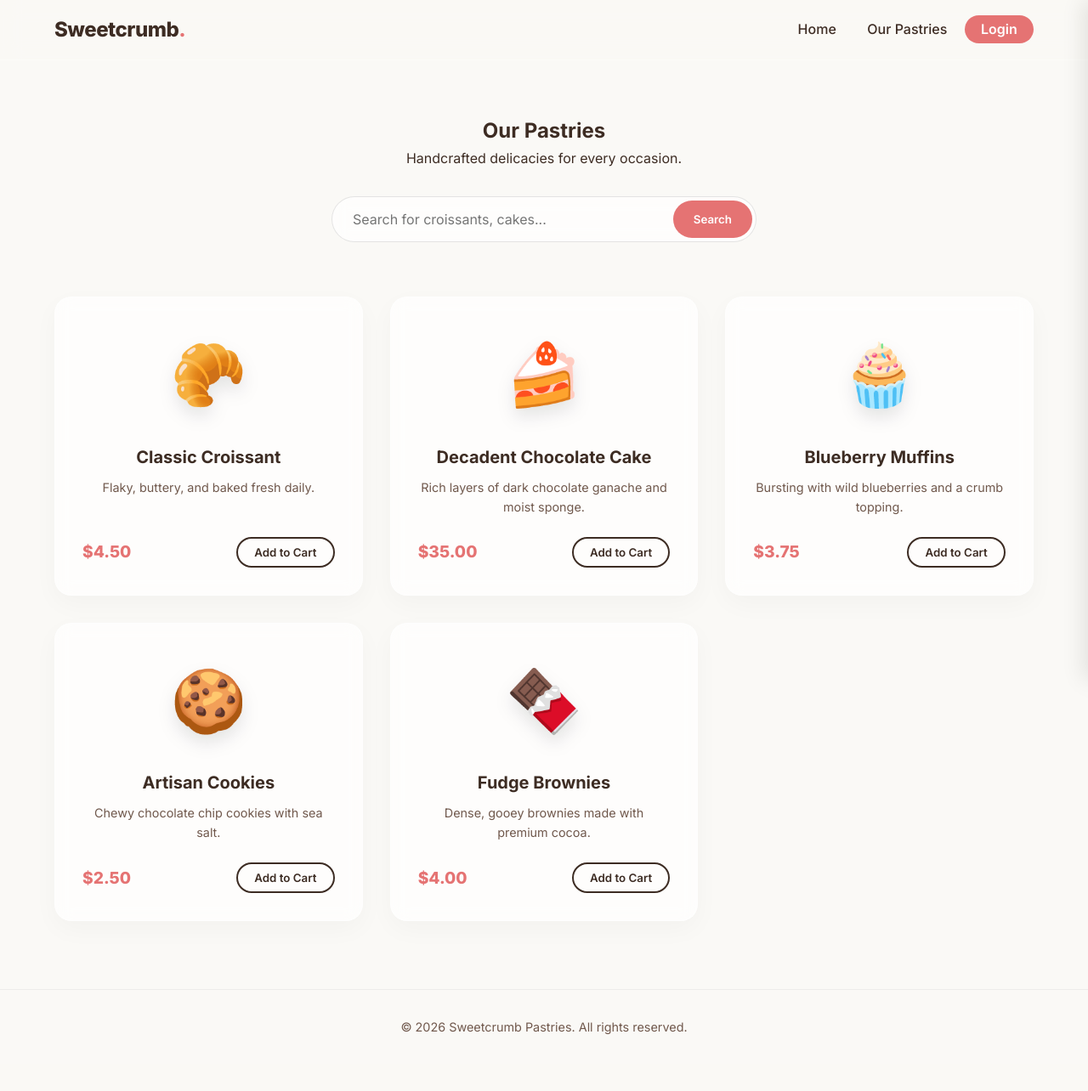
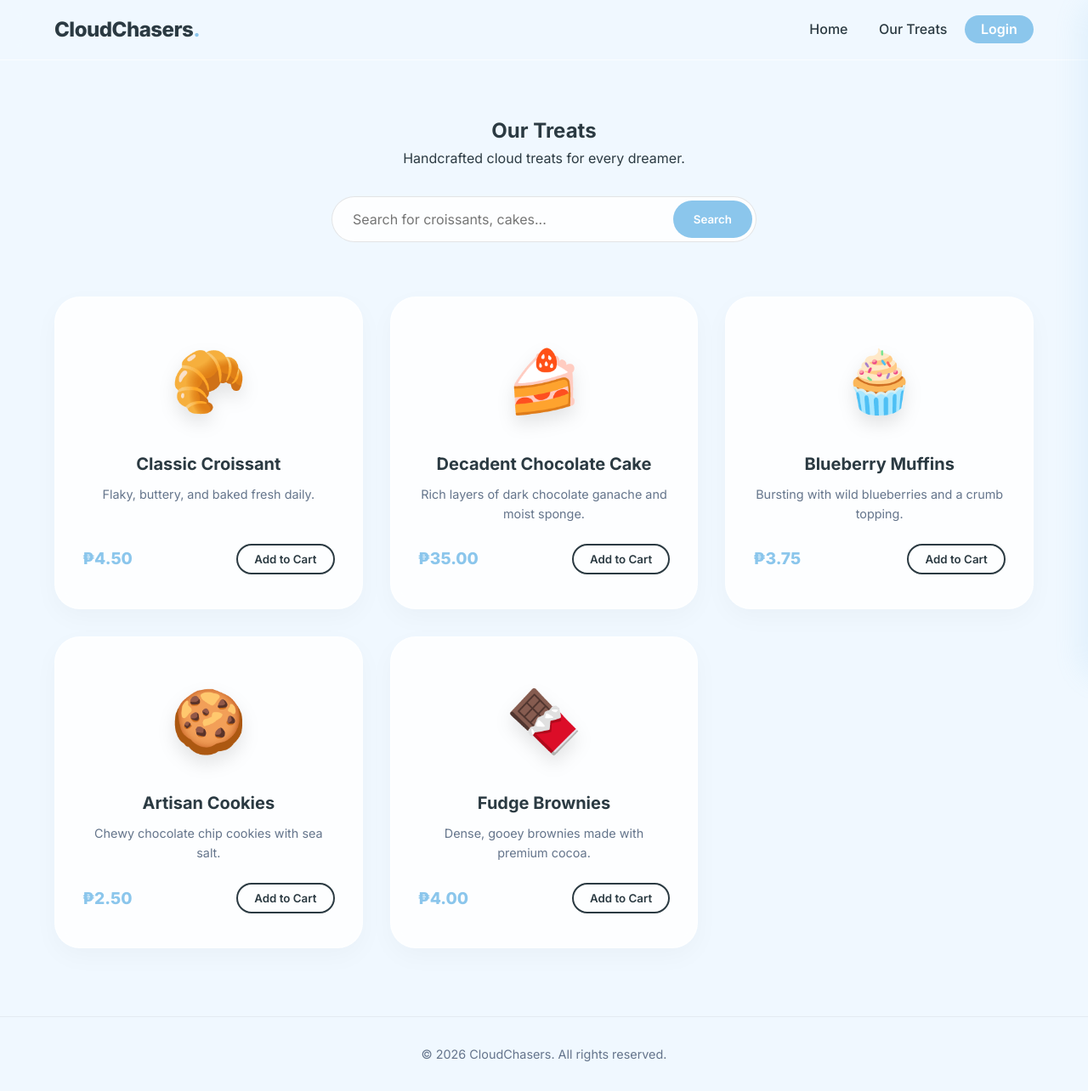
Before and after one commit to cloudchasers/ecommerce-app, a Flask app: page /products in a window 1280 px wide. Shown: the whole page at 85% size. Before the commit the page ends 1217 px from the top, so only its background shows below. Run offline with Flask 3, Linux system fonts and the light colour scheme.

Commit message:
Fix: Jenkinsfile and other stuff

```diff
--- a/docker-compose.yml
+++ b/docker-compose.yml
@@ -15,4 +15,4 @@ services:
       - "5000"
     environment:
       BANK_PUBLIC_BASE: http://44.222.238.61
-      MERCHANT_ACCOUNT: sweetcrumb-pastries
+      MERCHANT_ACCOUNT: cloudchasers
--- a/requirements.txt
+++ b/requirements.txt
@@ -3,3 +3,5 @@ gunicorn==21.2.0
 python-dotenv==1.0.0
 qrcode==7.4.2
 pillow==10.2.0
+pytest==8.0.0
+pytest-flask==1.3.0
--- a/src/config/development.py
+++ b/src/config/development.py
@@ -6,5 +6,5 @@ class DevelopmentConfig:
     DATABASE_URL = os.environ.get('DATABASE_URL', 'sqlite:///dev.db')
     SECRET_KEY = os.environ.get('SECRET_KEY', 'dev-secret-key')
     BANK_PUBLIC_BASE = os.environ.get('BANK_PUBLIC_BASE', 'http://127.0.0.1:5000')
-    MERCHANT_ACCOUNT = os.environ.get('MERCHANT_ACCOUNT', 'sweetcrumb-pastries')
+    MERCHANT_ACCOUNT = os.environ.get('MERCHANT_ACCOUNT', 'cloudchasers')
     ENABLE_BETA_FEATURES = True
--- a/src/config/production.py
+++ b/src/config/production.py
@@ -6,6 +6,6 @@ class ProductionConfig:
     DATABASE_URL = os.environ.get('DATABASE_URL')
     SECRET_KEY = os.environ.get('SECRET_KEY')
     BANK_PUBLIC_BASE = os.environ.get('BANK_PUBLIC_BASE', 'https://bank.domain.com')
-    MERCHANT_ACCOUNT = os.environ.get('MERCHANT_ACCOUNT', 'sweetcrumb-pastries')
+    MERCHANT_ACCOUNT = os.environ.get('MERCHANT_ACCOUNT', 'cloudchasers')
     SESSION_COOKIE_SECURE = True
     ENABLE_BETA_FEATURES = False
--- a/src/config/staging.py
+++ b/src/config/staging.py
@@ -6,5 +6,5 @@ class StagingConfig:
     DATABASE_URL = os.environ.get('DATABASE_URL')
     SECRET_KEY = os.environ.get('SECRET_KEY')
     BANK_PUBLIC_BASE = os.environ.get('BANK_PUBLIC_BASE', 'http://bank.staging.domain.com')
-    MERCHANT_ACCOUNT = os.environ.get('MERCHANT_ACCOUNT', 'sweetcrumb-pastries')
+    MERCHANT_ACCOUNT = os.environ.get('MERCHANT_ACCOUNT', 'cloudchasers')
     ENABLE_BETA_FEATURES = True
--- a/src/static/style.css
+++ b/src/static/style.css
@@ -1,12 +1,12 @@
 /* Premium Aesthetics CSS */
 :root {
-    --bg-color: #faf9f6; /* warm off-white */
-    --text-primary: #3d2c23; /* deep brown */
-    --text-secondary: #70584c;
-    --accent: #e57373; /* soft coral */
-    --accent-hover: #ef5350;
-    --card-bg: rgba(255, 255, 255, 0.7);
-    --glass-border: rgba(255, 255, 255, 0.4);
+    --bg-color: #f0f8ff; /* Alice Blue - soft cloud color */
+    --text-primary: #2b3a42; /* Deep soft navy */
+    --text-secondary: #64748b; /* Soft slate blue */
+    --accent: #8bc6ec; /* Pastel Blue - Cinnamoroll theme */
+    --accent-hover: #ffb7b2; /* Pastel Pink - soft contrast */
+    --card-bg: rgba(255, 255, 255, 0.85);
+    --glass-border: rgba(255, 255, 255, 0.6);
 }
 
 * {
@@ -27,7 +27,7 @@ body {
 
 /* Glassmorphism Navigation */
 header {
-    background: rgba(250, 249, 246, 0.8);
+    background: rgba(240, 248, 255, 0.85);
     backdrop-filter: blur(12px);
     -webkit-backdrop-filter: blur(12px);
     border-bottom: 1px solid var(--glass-border);
@@ -187,8 +187,8 @@ main {
     backdrop-filter: blur(10px);
     -webkit-backdrop-filter: blur(10px);
     border: 1px solid var(--glass-border);
-    border-radius: 20px;
-    padding: 2rem;
+    border-radius: 30px;
+    padding: 2.5rem 2rem;
     text-align: center;
     transition: all 0.4s cubic-bezier(0.175, 0.885, 0.32, 1.275);
     box-shadow: 0 10px 30px rgba(0,0,0,0.03);
@@ -198,8 +198,8 @@ main {
 
 .product-card:hover {
     transform: translateY(-10px) scale(1.02);
-    box-shadow: 0 20px 40px rgba(0,0,0,0.08);
-    border-color: rgba(229, 115, 115, 0.3);
+    box-shadow: 0 20px 40px rgba(139, 198, 236, 0.2);
+    border-color: rgba(139, 198, 236, 0.5);
 }
 
 .product-emoji {
@@ -484,7 +484,7 @@ footer {
     backdrop-filter: blur(10px);
     -webkit-backdrop-filter: blur(10px);
     border: 1px solid var(--glass-border);
-    border-radius: 24px;
+    border-radius: 30px;
     padding: 3rem;
     width: 100%;
     max-width: 420px;
@@ -570,7 +570,7 @@ footer {
     backdrop-filter: blur(10px);
     -webkit-backdrop-filter: blur(10px);
     border: 1px solid var(--glass-border);
-    border-radius: 24px;
+    border-radius: 30px;
     padding: 3rem;
     text-align: center;
     box-shadow: 0 15px 40px rgba(0,0,0,0.05);
@@ -806,12 +806,14 @@ a.btn-buy {
     max-width: 100vw;
     height: 100vh;
     background: var(--bg-color);
-    box-shadow: -5px 0 25px rgba(0,0,0,0.1);
+    box-shadow: -10px 0 30px rgba(139, 198, 236, 0.15);
     z-index: 1000;
     transform: translateX(100%);
     transition: transform 0.4s cubic-bezier(0.175, 0.885, 0.32, 1.1);
     display: flex;
     flex-direction: column;
+    border-top-left-radius: 30px;
+    border-bottom-left-radius: 30px;
 }
 
 .drawer.open {
--- a/src/templates/_drawer_content.html
+++ b/src/templates/_drawer_content.html
@@ -5,7 +5,7 @@
             <span class="drawer-item-img">{{ item.product.image }}</span>
             <div class="drawer-item-details">
                 <h4>{{ item.product.name }}</h4>
-                <p>${{ "%.2f"|format(item.product.price) }}</p>
+                <p>₱{{ "%.2f"|format(item.product.price) }}</p>
             </div>
             <button class="drawer-item-remove" onclick="removeFromCart({{ item.index }})">✕</button>
         </div>
@@ -14,14 +14,14 @@
     <div class="drawer-footer">
         <div class="drawer-total">
             <span>Total:</span>
-            <span>${{ "%.2f"|format(global_cart_total) }}</span>
+            <span>₱{{ "%.2f"|format(global_cart_total) }}</span>
         </div>
         <button class="btn-primary drawer-checkout-btn" onclick="proceedToCheckout()">Proceed to Checkout</button>
     </div>
 {% else %}
     <div class="drawer-empty">
         <h3>Your cart is empty</h3>
-        <p>Looks like you haven't added any pastries yet.</p>
-        <button class="btn-primary" onclick="closeDrawer(); window.location.href='{{ url_for('products') }}'">Browse Pastries</button>
+        <p>Looks like you haven't caught any clouds yet.</p>
+        <button class="btn-primary" onclick="closeDrawer(); window.location.href='{{ url_for('products') }}'">Browse Treats</button>
     </div>
 {% endif %}
--- a/src/templates/bank_pay.html
+++ b/src/templates/bank_pay.html
@@ -48,7 +48,7 @@
 
             <div class="amount-box">
                 <label>Total Amount</label>
-                <div class="amount-val">${{ "%.2f"|format(amount|float if amount else 0.0) }}</div>
+                <div class="amount-val">₱{{ "%.2f"|format(amount|float if amount else 0.0) }}</div>
             </div>
 
             <div class="details-list">
--- a/src/templates/base.html
+++ b/src/templates/base.html
@@ -3,17 +3,17 @@
 <head>
     <meta charset="UTF-8">
     <meta name="viewport" content="width=device-width, initial-scale=1.0">
-    <title>Sweetcrumb Pastries</title>
+    <title>CloudChasers</title>
     <!-- Google Fonts for Modern Typography -->
     <link href="https://fonts.googleapis.com/css2?family=Inter:wght@400;500;600;700;800&display=swap" rel="stylesheet">
     <link rel="stylesheet" href="{{ url_for('static', filename='style.css') }}">
 </head>
 <body>
     <header>
-        <a href="{{ url_for('home') }}" class="logo">Sweetcrumb<span>.</span></a>
+        <a href="{{ url_for('home') }}" class="logo">CloudChasers<span>.</span></a>
         <nav>
             <a href="{{ url_for('home') }}">Home</a>
-            <a href="{{ url_for('products') }}">Our Pastries</a>
+            <a href="{{ url_for('products') }}">Our Treats</a>
             {% if session.get('user') %}
                 <a href="#" onclick="openDrawer(); return false;" id="nav-cart-btn">Cart ({{ global_cart_items|length }})</a>
                 <a href="{{ url_for('history') }}">History</a>
@@ -40,7 +40,7 @@
     </main>
 
     <footer>
-        <p>&copy; 2026 Sweetcrumb Pastries. All rights reserved.</p>
+        <p>&copy; 2026 CloudChasers. All rights reserved.</p>
     </footer>
     <!-- Side Drawer Overlay and Container -->
     <div class="drawer-overlay" id="drawerOverlay" onclick="closeDrawer()"></div>
@@ -120,7 +120,7 @@
                         <div class="drawer-checkout-summary">
                             <h3>Checkout Summary</h3>
                             <p>Order ID: <strong>${data.order_id}</strong></p>
-                            <p>Amount to pay: <strong>$${data.amount.toFixed(2)}</strong></p>
+                            <p>Amount to pay: <strong>₱${data.amount.toFixed(2)}</strong></p>
                             <div style="margin-top: 2rem;">
                                 <a href="${data.bank_payment_url}" target="_blank" class="btn-primary pay-banking-btn" style="display: block; text-align: center; text-decoration: none; padding: 1rem;">
                                     Pay with Banking App
--- a/src/templates/checkout.html
+++ b/src/templates/checkout.html
@@ -19,7 +19,7 @@
                     {% for item in order['items'] %}
                         <li style="display: flex; justify-content: space-between; padding: 0.5rem 0; border-bottom: 1px solid var(--border-color);">
                             <span>{{ item.image }} {{ item.name }}</span>
-                            <span>${{ "%.2f"|format(item.price) }}</span>
+                            <span>₱{{ "%.2f"|format(item.price) }}</span>
                         </li>
                     {% endfor %}
                 </ul>
@@ -27,7 +27,7 @@
 
             <div class="detail-row detail-total">
                 <span class="detail-label">Total Amount</span>
-                <span class="detail-value">${{ "%.2f"|format(order.amount) }}</span>
+                <span class="detail-value">₱{{ "%.2f"|format(order.amount) }}</span>
             </div>
         </div>
 
--- a/src/templates/history.html
+++ b/src/templates/history.html
@@ -14,7 +14,7 @@
                         <span style="color: var(--text-secondary); font-size: 0.9rem;">{{ order.created_at }}</span>
                     </div>
                     <div style="text-align: right;">
-                        <span style="font-weight: bold; font-size: 1.2rem;">${{ "%.2f"|format(order.amount) }}</span><br>
+                        <span style="font-weight: bold; font-size: 1.2rem;">₱{{ "%.2f"|format(order.amount) }}</span><br>
                         {% if order.status == 'paid' %}
                             <span style="color: #16a34a; font-weight: bold;">✅ PAID</span>
                         {% else %}
@@ -27,7 +27,7 @@
                     <h4 style="margin-bottom: 0.5rem;">Items:</h4>
                     <ul style="list-style: none; padding: 0;">
                         {% for item in order['items'] %}
-                            <li style="padding: 0.25rem 0;">{{ item.image }} {{ item.name }} - ${{ "%.2f"|format(item.price) }}</li>
+                            <li style="padding: 0.25rem 0;">{{ item.image }} {{ item.name }} - ₱{{ "%.2f"|format(item.price) }}</li>
                         {% endfor %}
                     </ul>
                 </div>
@@ -38,7 +38,7 @@
                     </div>
                 {% else %}
                     <div style="margin-top: 1rem; text-align: right;">
-                        <a href="{{ url_for('receipt', order_id=order.order_id) }}" class="btn" style="text-decoration: none;">View Receipt</a>
+                        <a href="{{ url_for('receipt', order_id=order.order_id) }}" class="btn-secondary" style="text-decoration: none;">View Receipt</a>
                     </div>
                 {% endif %}
             </div>
--- a/src/templates/index.html
+++ b/src/templates/index.html
@@ -2,8 +2,8 @@
 
 {% block content %}
 <section class="hero">
-    <h1>Artisan Pastries,<br>Baked with Love.</h1>
-    <p>Discover our selection of handcrafted, premium pastries made fresh every morning. From flaky croissants to decadent chocolate cakes, treat yourself to the finest ingredients and exquisite flavors.</p>
+    <h1>Cloud Treats,<br>Baked with Love.</h1>
+    <p>Discover our selection of handcrafted, premium treats made fresh every morning. From flaky croissants to decadent chocolate cakes, treat yourself to the finest ingredients and exquisite flavors.</p>
     <a href="{{ url_for('products') }}" class="btn-primary">Shop Now</a>
 </section>
 {% endblock %}
--- a/src/templates/login.html
+++ b/src/templates/login.html
@@ -5,7 +5,7 @@
     <div class="login-card">
         <div class="login-icon">🔐</div>
         <h1>Welcome Back</h1>
-        <p>Log in to your Sweetcrumb account</p>
+        <p>Log in to your CloudChasers account</p>
 
         <form action="{{ url_for('login', next=request.args.get('next', '')) }}" method="POST" class="login-form">
             <div class="form-group">
--- a/src/templates/products.html
+++ b/src/templates/products.html
@@ -2,8 +2,8 @@
 
 {% block content %}
 <section class="products-header">
-    <h1>Our Pastries</h1>
-    <p>Handcrafted delicacies for every occasion.</p>
+    <h1>Our Treats</h1>
+    <p>Handcrafted cloud treats for every dreamer.</p>
 
     <div class="search-bar">
         <form action="{{ url_for('products') }}" method="GET" style="width: 100%; display: flex; position: relative;">
@@ -21,14 +21,14 @@
             <h3 class="product-name">{{ product.name }}</h3>
             <p class="product-desc">{{ product.description }}</p>
             <div class="product-footer">
-                <span class="product-price">${{ "%.2f"|format(product.price) }}</span>
+                <span class="product-price">₱{{ "%.2f"|format(product.price) }}</span>
                 <button onclick="addToCart({{ product.id }})" class="btn-buy">Add to Cart</button>
             </div>
         </div>
         {% endfor %}
     {% else %}
         <div style="grid-column: 1 / -1; text-align: center; color: var(--text-secondary); padding: 3rem;">
-            <h2>No pastries found matching "{{ search_query }}"</h2>
+            <h2>No cloud treats found matching "{{ search_query }}"</h2>
             <p>Try searching for something else!</p>
         </div>
     {% endif %}
--- a/src/templates/receipt.html
+++ b/src/templates/receipt.html
@@ -5,7 +5,7 @@
     <div class="checkout-card">
         <div class="checkout-icon" style="font-size: 4rem; color: #16a34a;">✅</div>
         <h1>Payment Confirmed!</h1>
-        <p class="checkout-subtitle">Thank you for your order, {{ order.user }}. We are preparing your pastries!</p>
+        <p class="checkout-subtitle">Thank you for your order, {{ order.user }}. We are preparing your treats!</p>
 
         <div class="checkout-details">
             <div class="detail-row">
@@ -19,7 +19,7 @@
                     {% for item in order['items'] %}
                         <li style="display: flex; justify-content: space-between; padding: 0.5rem 0; border-bottom: 1px solid var(--border-color);">
                             <span>{{ item.image }} {{ item.name }}</span>
-                            <span>${{ "%.2f"|format(item.price) }}</span>
+                            <span>₱{{ "%.2f"|format(item.price) }}</span>
                         </li>
                     {% endfor %}
                 </ul>
@@ -27,7 +27,7 @@
 
             <div class="detail-row detail-total">
                 <span class="detail-label">Amount Paid</span>
-                <span class="detail-value">${{ "%.2f"|format(order.amount) }}</span>
+                <span class="detail-value">₱{{ "%.2f"|format(order.amount) }}</span>
             </div>
         </div>
 
```
Also changed, not shown: src/data/orders.json (+57 -0 lines), src/templates/cart.html (+4 -4 lines), tests/test.py (added, +84 -0 lines), 1 other file.
